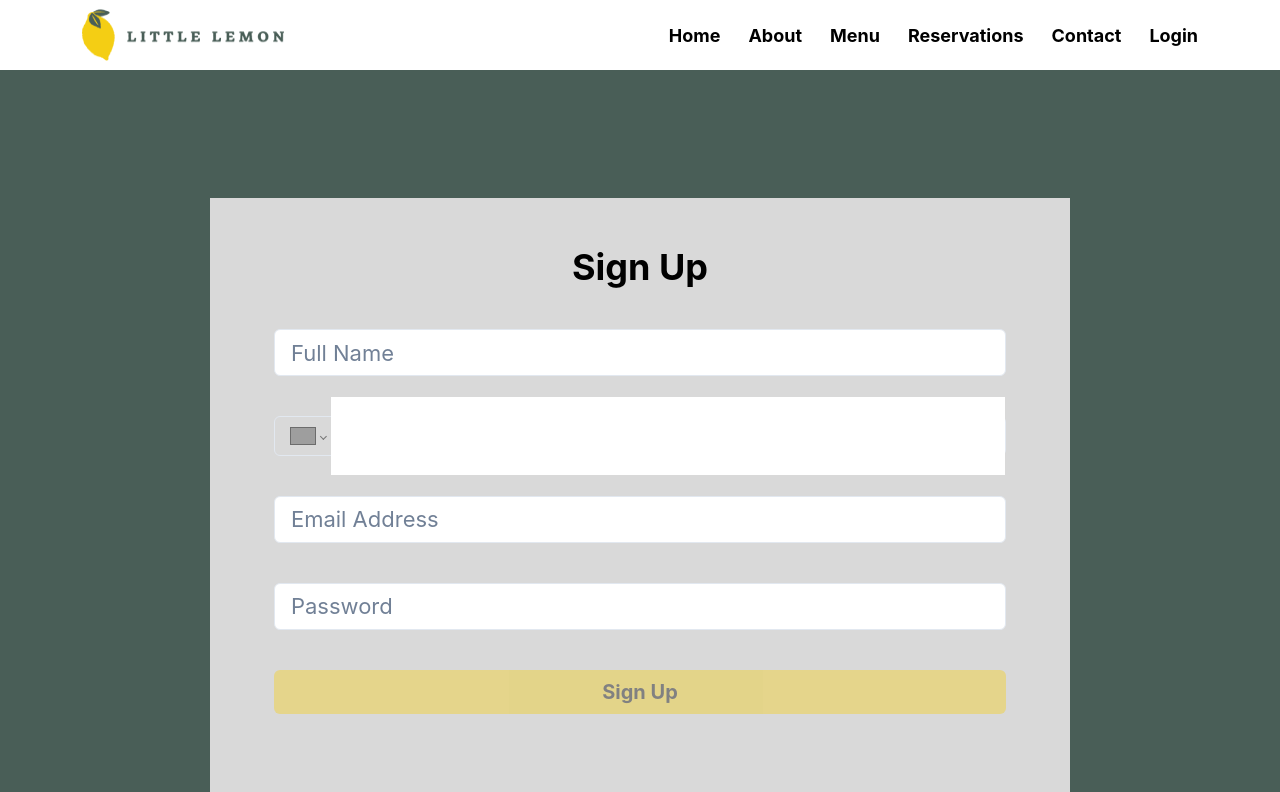
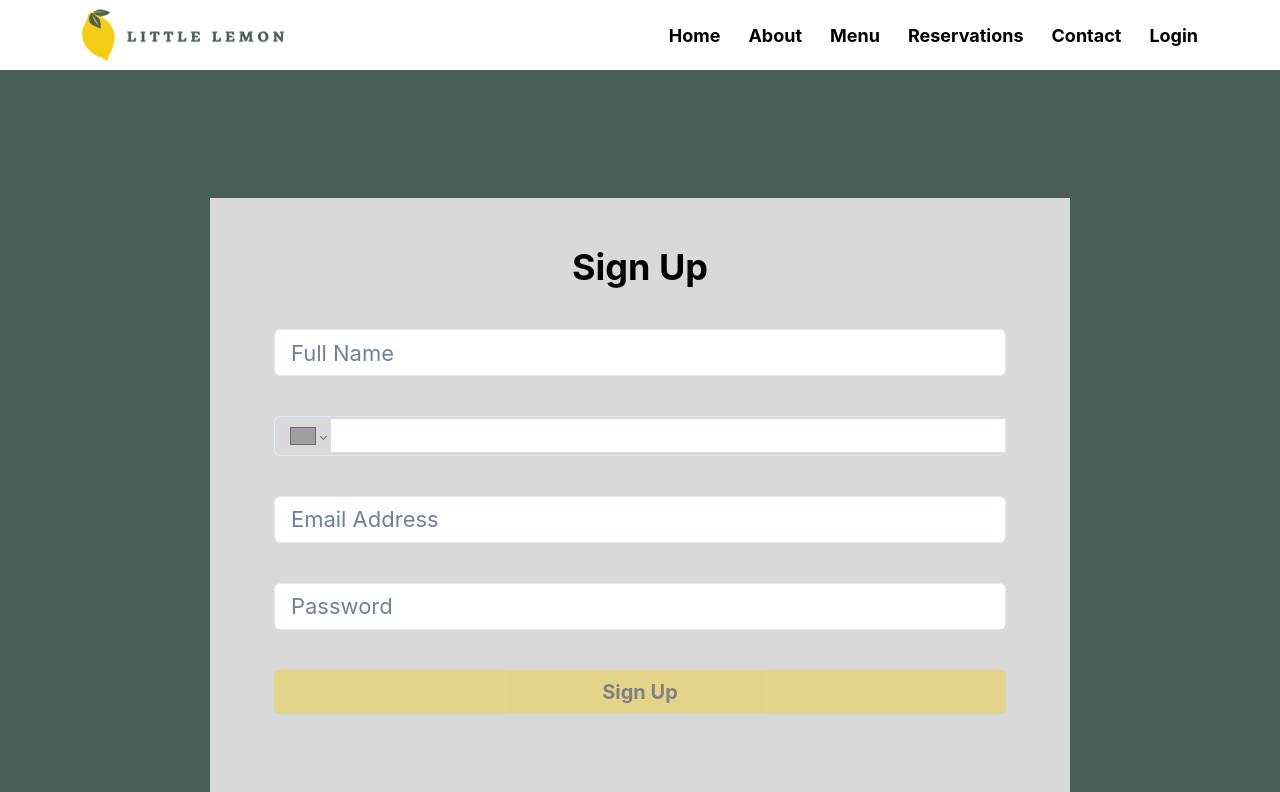
Before and after one commit to hassanaboukhalil/little_lemon_restaurant, a React (Create React App) app: page /signup in a window 1280 px wide. Shown: the top 792 px of the page. Built offline with nearby package versions, Linux system fonts and the light colour scheme; grey boxes are pictures that could not be loaded.

Commit message:
use the login page styles on the signup page and made some changes

```diff
--- a/src/css/login.css
+++ b/src/css/login.css
@@ -75,6 +75,10 @@
   font-weight: bold;
   color: black;
 }
+.login-section .phone-input input {
+  border: unset;
+  padding: 0 !important;
+}
 
 @media (width > 600px) {
   .login-section .login-div {
--- a/src/sass/pages/login.scss
+++ b/src/sass/pages/login.scss
@@ -35,6 +35,15 @@
         font-weight: bold;
         color: black;
       }
+    }
+  }
+  .phone-input {
+    > div {
+      // border: 0.4px solid black;
+    }
+    input {
+      border: unset;
+      padding: 0 !important;
     }
   }
 }
```
Also changed, not shown: 1 other file (tests, documents, lock files or other folders).
